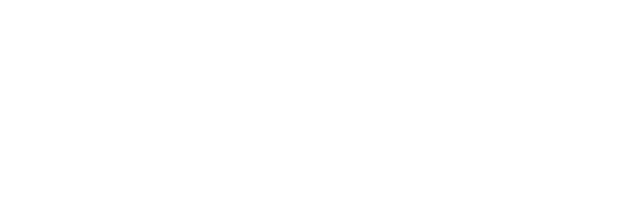
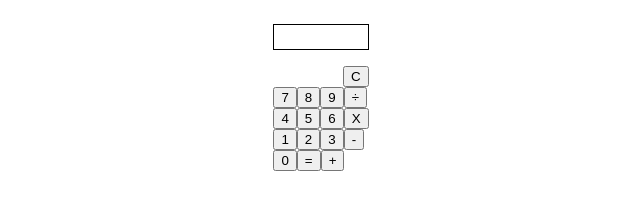
Before and after one commit to tyrone-offshorly/calculator, a plain HTML site: page index.html in a window 1280 px wide. Shown: the whole page, without its empty margins (319-959 px from the left). Drawn offline with Linux system fonts and the light colour scheme.

Commit message:
Add template HTML for calculator

```diff
--- a/index.html
+++ b/index.html
@@ -3,9 +3,41 @@
 <head>
   <meta charset="UTF-8">
   <meta name="viewport" content="width=device-width, initial-scale=1.0">
+  <link rel="stylesheet" href="./styles.css">
+  <script href="./index.js"></script>
   <title>Calculator</title>
 </head>
 <body>
-
+  <div class="calculator">
+    <p id="display"></p>
+    <div class="buttons">
+      <div class="row_cl">
+        <button id="op_cl">C</button>
+      </div>
+      <div class="row">
+        <button id="num_7">7</button>
+        <button id="num_8">8</button>
+        <button id="num_9">9</button>
+        <button id="op_divide">÷</button>
+      </div>
+      <div class="row">
+        <button id="num_4">4</button>
+        <button id="num_5">5</button>
+        <button id="num_6">6</button>
+        <button id="op_multiply">X</button>
+      </div>
+      <div class="row">
+        <button id="num_1">1</button>
+        <button id="num_2">2</button>
+        <button id="num_3">3</button>
+        <button id="op_subtract">-</button>
+      </div>
+      <div class="row">
+        <button id="num_0">0</button>
+        <button id="op_equals">=</button>
+        <button id="op_add">+</button>
+      </div>
+    </div>
+  </div>
 </body>
 </html>
--- a/index.js
+++ b/index.js
@@ -1,4 +1,5 @@
 const operations = require('./scripts/operations');
+
 let operand1;
 let operand2;
 let operator;
--- a/styles.css
+++ b/styles.css
@@ -0,0 +1,23 @@
+body {
+  display: flex;
+  align-items: center;
+  justify-content: center;
+}
+
+.calculator {
+  display: flex;
+  flex-direction: column;
+  justify-content: center;
+  box-sizing: border-box;
+}
+#display {
+  height: 24px;
+  border: 1px solid black;
+}
+.row, .row_cl {
+  display: flex;
+}
+
+.row_cl {
+  justify-content: end;
+}
```
